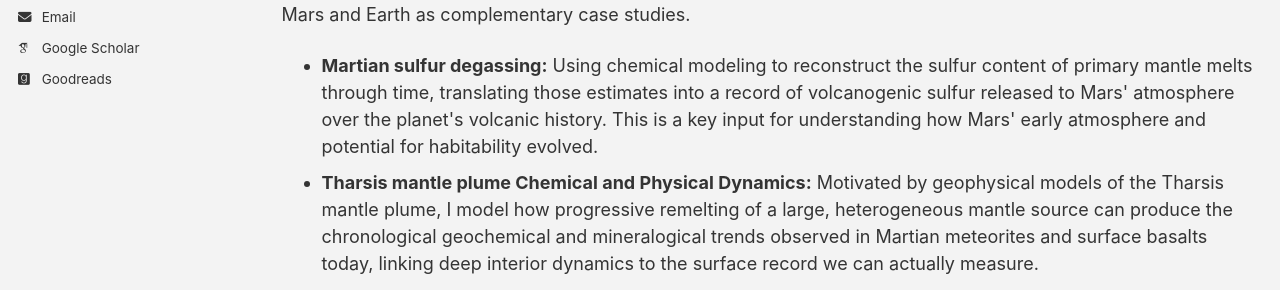
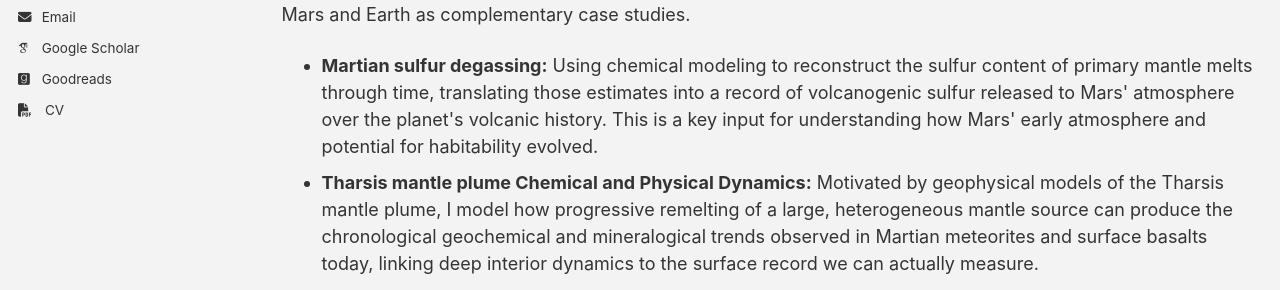
Before and after one commit to levparsons/AcademicWebsite, a Jekyll site: the page built from _pages/about.md, in a window 1280 px wide. Shown: the part 457-747 px from the top of the page. Built offline with Jekyll 4.4.1, drawn with Linux system fonts in a browser that asks for light colours; some web fonts are replaced; a script bundle is joined from its source files by our own code; library files that are not in the unit come from our copies.

Commit message:
Update author-profile.html

```diff
--- a/_includes/author-profile.html
+++ b/_includes/author-profile.html
@@ -170,6 +170,12 @@
       {% endif %}
       {% if author.zhihu %}
       <li><a href="https://www.zhihu.com/people/{{ author.zhihu }}"><i class="fab fa-fw fa-zhihu icon-pad-right" aria-hidden="true"></i>Zhihu</a></li>
+
+      {% endif %}
+            {% if author.links %}
+        {% for link in author.links %}
+          <li><a href="{{ link.url }}"><i class="{{ link.icon }} icon-pad-right" aria-hidden="true"></i>{{ link.label }}</a></li>
+        {% endfor %}
       {% endif %}
     </ul>
   </div>
```
